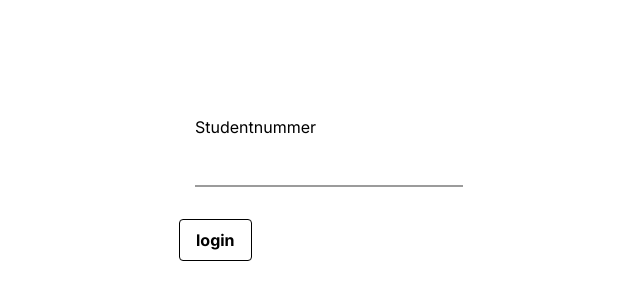
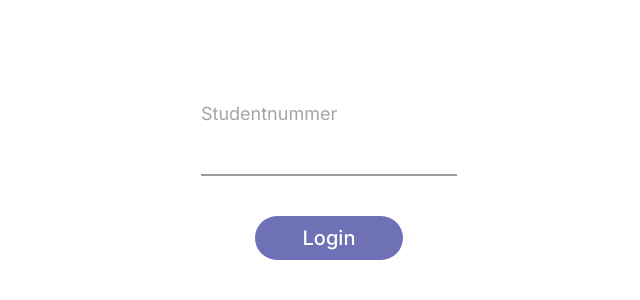
Before and after one commit to Sintayu-de-Kuiper/inventory-management-system, a Next.js app: page / in a window 1280 px wide. Shown: the part 220-520 px from the top of the page, without its empty margins (311-951 px from the left). Built offline with nearby package versions, Linux system fonts and the light colour scheme.

Commit message:
Fixed styling of the home page

```diff
--- a/src/app/page.tsx
+++ b/src/app/page.tsx
@@ -3,6 +3,7 @@
 import { FormEvent } from "react";
 import { useRouter } from "next/navigation";
 import { login } from "./login";
+import Button from "@/components/Button";
 
 export default function LoginPage() {
   const router = useRouter();
@@ -23,24 +24,28 @@ export default function LoginPage() {
   };
 
   return (
-    <main className="flex min-h-screen flex-col h-screen items-center justify-center bg-gradient-to-b from-gray-200 to-gray-100">
-    <form onSubmit={handleSubmit} className="w-full max-w-[300px] space-y-4">
-      <div className="relative p-4">
-          <label htmlFor="studentnummer" className="form__label">Studentnummer</label>
+    <main className="from-gray-200 to-gray-100 flex h-screen min-h-screen flex-col items-center justify-center bg-gradient-to-b">
+      <form
+        onSubmit={handleSubmit}
+        className=" flex w-64 flex-col items-center "
+      >
+        <div>
+          <label
+            htmlFor="studentnummer"
+            className={"text-lg text-gray-foreground"}
+          >
+            Studentnummer
+          </label>
           <input
             id="studentNumber"
             name="studentNumber"
             type="text"
-            className="form__field block w-full p-2 focus:border-blue-500 focus:outline-none text-lg h-12"
+            className="form__field h-12 w-full p-2 text-lg outline-none"
             placeholder=""
             required
           />
         </div>
-        <div className="flex justify-between items-center mt-4">
-          <button type="submit" className="bg-purple-500 hover:bg-purple-700 text-black font-bold py-2 px-4 border border-purple-700 rounded">
-            login
-          </button>
-        </div>
+        <Button className={"mt-10"}>Login</Button>
       </form>
     </main>
   );
```
